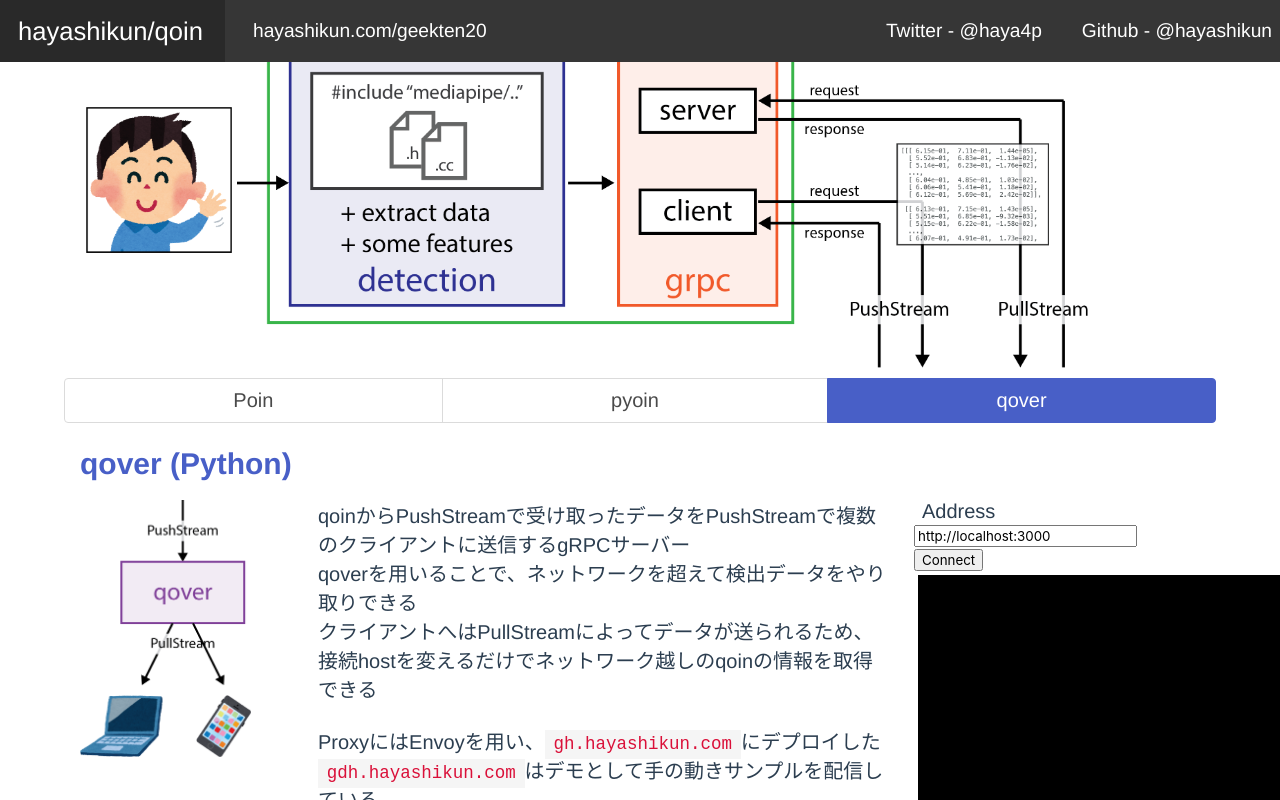
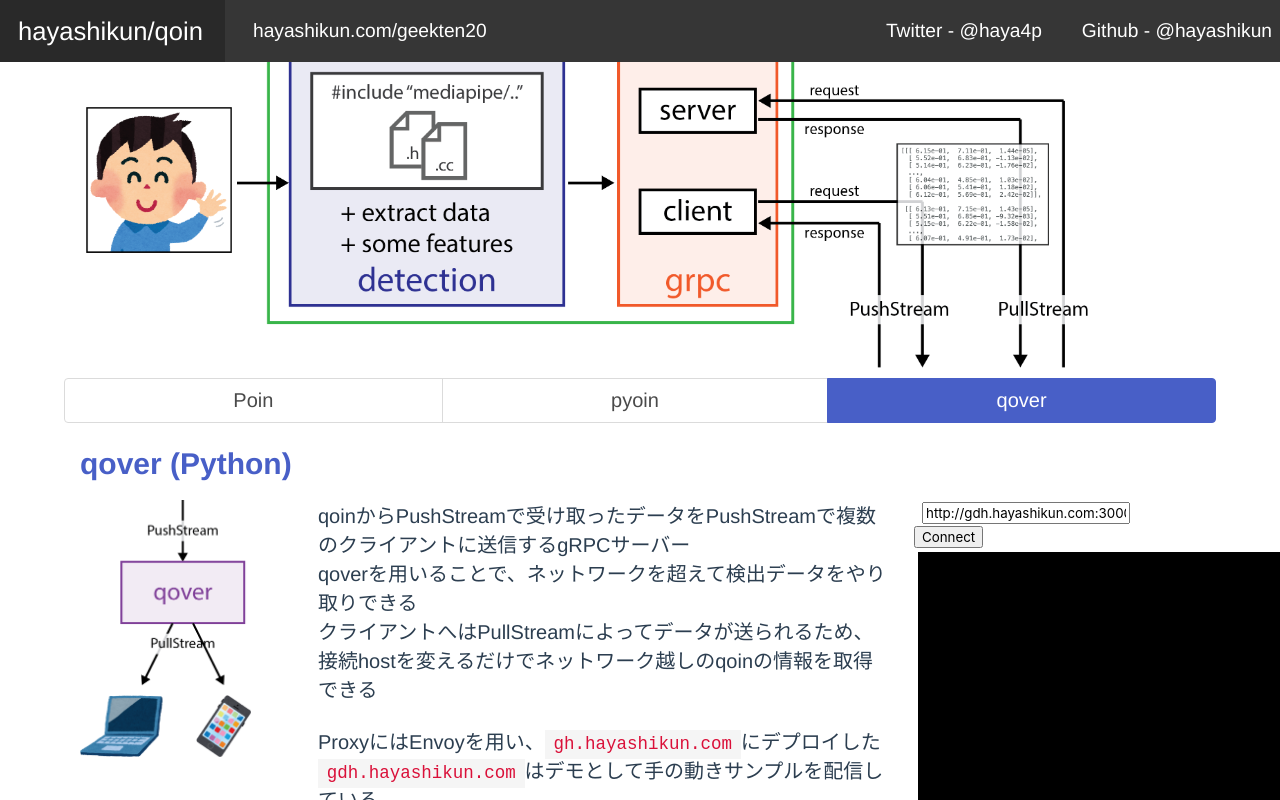
Before and after one commit to hayashikun/geekten20, a Vue app: page / in a window 1280 px wide. Both pictures are taken after a click on the link "qover". Shown: the part 2390-3190 px from the top of the page. Built offline with nearby package versions, Linux system fonts and the light colour scheme; what vue-js-modal would draw is missing.

Commit message:
Use gdh.hayashikun.com

```diff
--- a/src/components/HandTransfer.vue
+++ b/src/components/HandTransfer.vue
@@ -2,8 +2,7 @@
   <div>
     <div class="url-wrapper">
       <label>
-        Address
-        <input v-model="url">
+        <input v-model="url" style="width: 200px">
       </label>
       <button @click="connect">Connect</button>
     </div>
@@ -26,7 +25,7 @@ export default {
     const material = new THREE.LineBasicMaterial();
     const lines = new THREE.Group();
     return {
-      url: 'http://localhost:3000',
+      url: 'http://gdh.hayashikun.com:3000',
       connection: [
         0, 1, 1, 2, 2, 3, 3, 4,
         0, 5, 5, 6, 6, 7, 7, 8,
```
